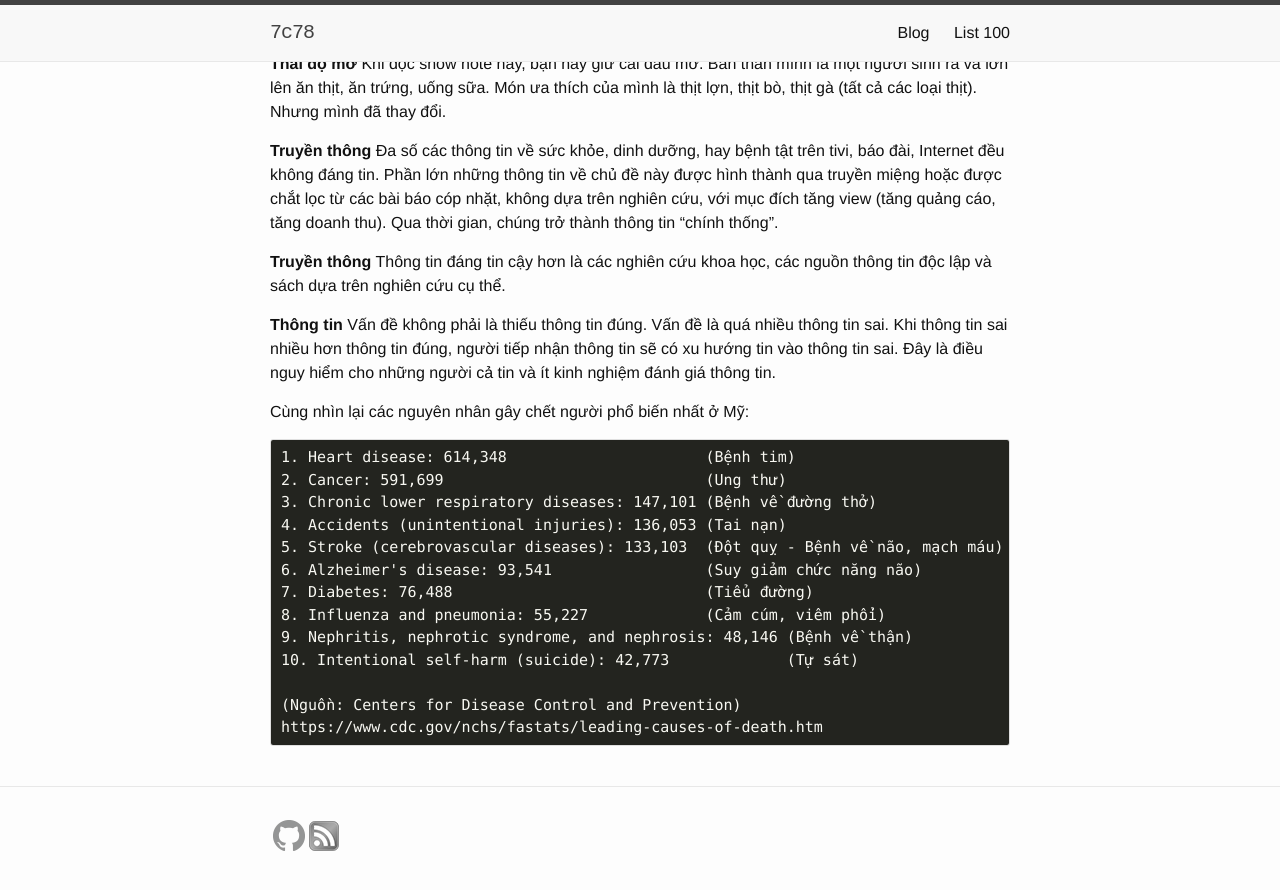
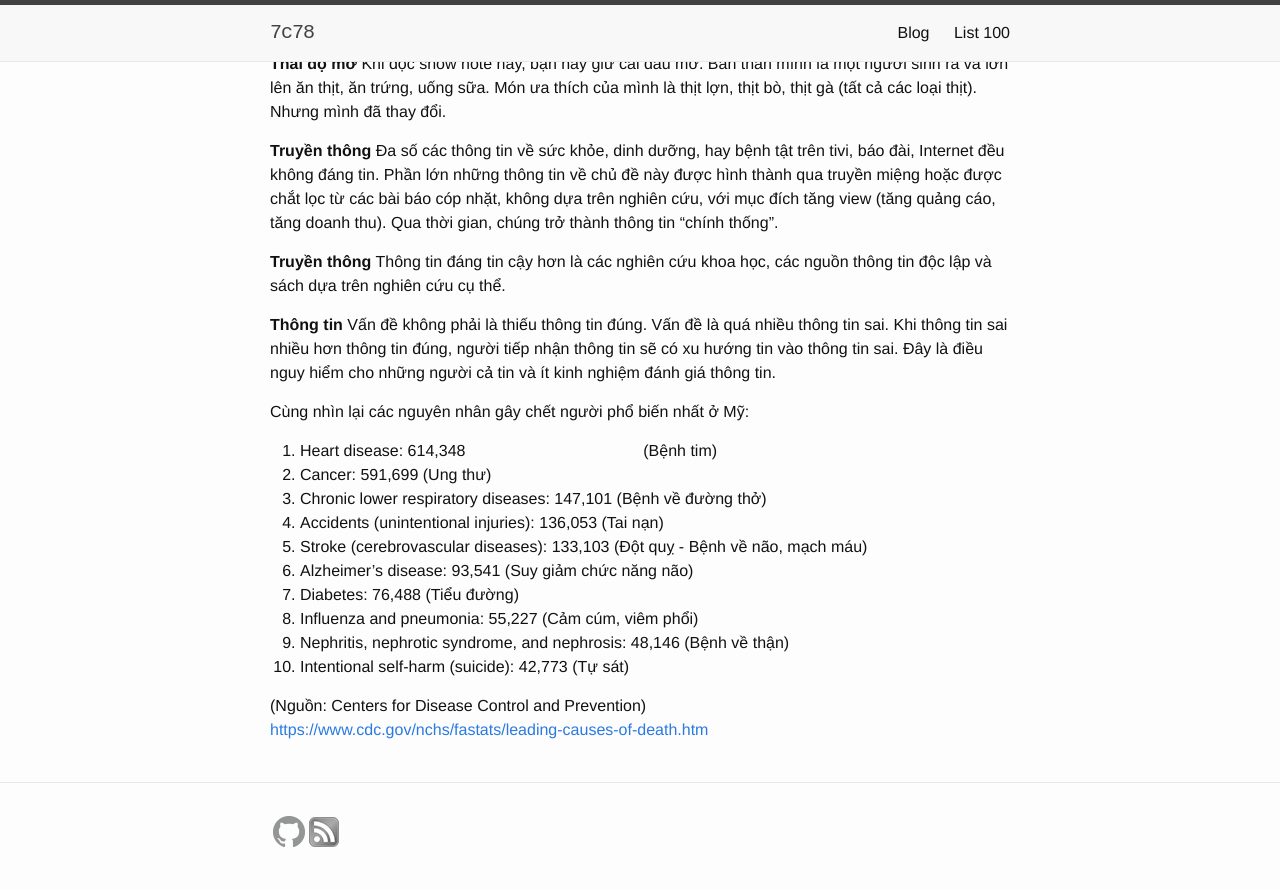
Before and after one commit to 7c78/7c78.github.io, a Jekyll site: the page built from _posts/2019-11-22-health.markdown, in a window 1280 px wide and 900 px high, scrolled down 712 px. Shown: the top 890 px of the window. Built offline with Jekyll 4.4.1, drawn with Linux system fonts in a browser that asks for light colours; our own code applies the rules of GitHub Pages for plain Markdown files.

```diff
--- a/_posts/2019-11-22-health.markdown
+++ b/_posts/2019-11-22-health.markdown
@@ -4,8 +4,8 @@ nhu cầu tự nhiên mà do văn hóa, gia đình, xã hội, trường học,
 đại chúng đã thuyết phục bạn. Và điều quan trọng là bạn KHÔNG nhận thức được
 điều đó.
 
-Bạn nghĩ rằng sữa là cần thiết.<br />
-Bạn nghĩ rằng thịt là cần thiết.<br />
+Bạn nghĩ rằng sữa là cần thiết.<br>
+Bạn nghĩ rằng thịt là cần thiết.<br>
 Bạn nghĩ rằng nếu không ăn thịt (gà, lợn, bò, trứng), bạn sẽ yếu, mệt, thiếu
 chất. Bạn nghĩ rằng để có sức tập gym, bạn cần phải ăn thật nhiều đạm động vật.
 Và bạn ăn chúng không cần phải nghĩ vì chúng "tốt", "bình thường", và "cần
@@ -49,8 +49,7 @@ cả tin và ít kinh nghiệm đánh giá thông tin.
 
 Cùng nhìn lại các nguyên nhân gây chết người phổ biến nhất ở Mỹ:
 
-<pre>
-1. Heart disease: 614,348                      (Bệnh tim)
+1. Heart disease: 614,348&nbsp;&nbsp;&nbsp;&nbsp;&nbsp;&nbsp;&nbsp;&nbsp;&nbsp;&nbsp;&nbsp;&nbsp;&nbsp;&nbsp;&nbsp;&nbsp;&nbsp;&nbsp;&nbsp;&nbsp;&nbsp;&nbsp;&nbsp;&nbsp;&nbsp;&nbsp;&nbsp;&nbsp;&nbsp;&nbsp;&nbsp;&nbsp;&nbsp;&nbsp;&nbsp;&nbsp;&nbsp;&nbsp;&nbsp;&nbsp;(Bệnh tim)
 2. Cancer: 591,699                             (Ung thư)
 3. Chronic lower respiratory diseases: 147,101 (Bệnh về đường thở)
 4. Accidents (unintentional injuries): 136,053 (Tai nạn)
@@ -61,6 +60,5 @@ Cùng nhìn lại các nguyên nhân gây chết người phổ biến nhất
 9. Nephritis, nephrotic syndrome, and nephrosis: 48,146 (Bệnh về thận)
 10. Intentional self-harm (suicide): 42,773             (Tự sát)
 
-(Nguồn: Centers for Disease Control and Prevention)
-https://www.cdc.gov/nchs/fastats/leading-causes-of-death.htm
-</pre>
+(Nguồn: Centers for Disease Control and Prevention)<br>
+[https://www.cdc.gov/nchs/fastats/leading-causes-of-death.htm](https://www.cdc.gov/nchs/fastats/leading-causes-of-death.htm)
```
